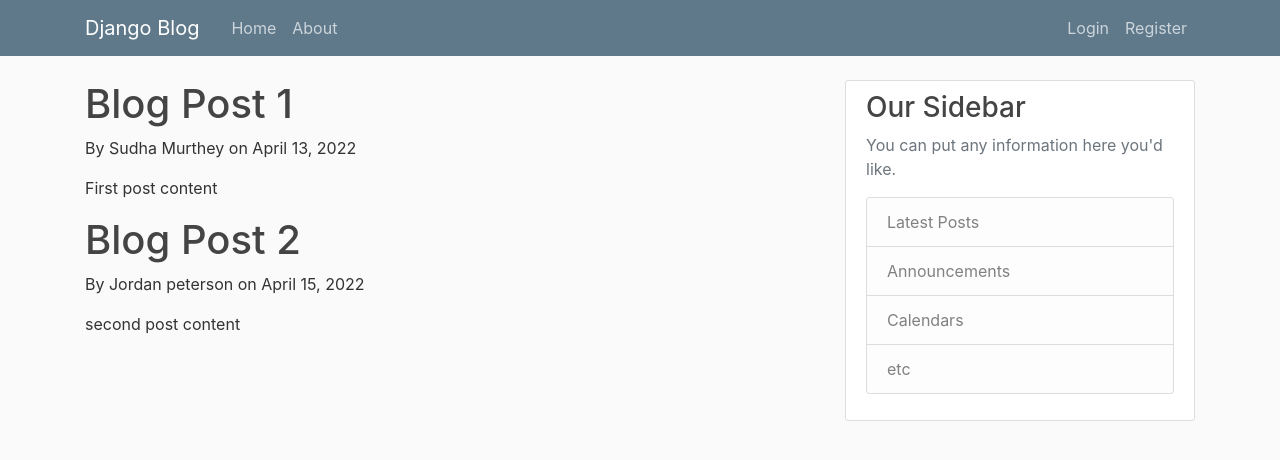
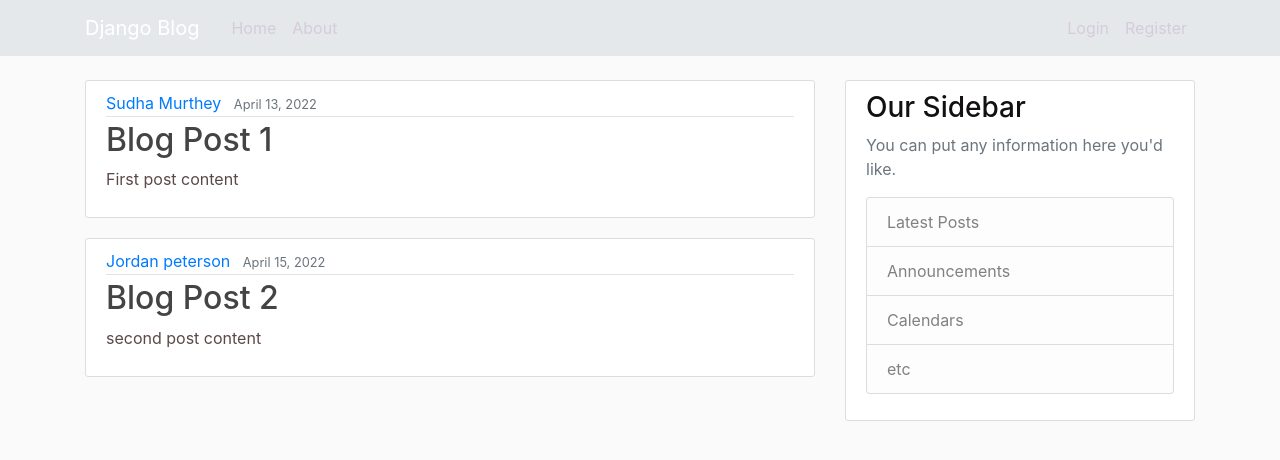
Before and after one commit to resarurkar/carrental, a Django app: page /blog/ in a window 1280 px wide. Shown: the top 460 px of the page. Run offline with Django 3.2, Linux system fonts and the light colour scheme; some libraries are stand-ins or nearby versions.

Commit message:
color changes and url navigations updated

```diff
--- a/blog/static/blog/main.css
+++ b/blog/static/blog/main.css
@@ -1,11 +1,11 @@
 body {
     background: #fafafa;
-    color: #333333;
+    color: #5b4848;
     margin-top: 5rem;
   }
 
   h1, h2, h3, h4, h5, h6 {
-    color: #444444;
+    color: #121010;
   }
 
   ul {
@@ -13,15 +13,15 @@ body {
   }
 
   .bg-steel {
-    background-color: #5f788a;
+    background-color: #e5e8eb;
   }
 
   .site-header .navbar-nav .nav-link {
-    color: #cbd5db;
+    color: #d5cbdb;
   }
 
   .site-header .navbar-nav .nav-link:hover {
-    color: #ffffff;
+    color: #04442a;
   }
 
   .site-header .navbar-nav .nav-link.active {
--- a/blog/templates/blog/home.html
+++ b/blog/templates/blog/home.html
@@ -1,8 +1,15 @@
 {% extends "blog/base.html" %}
 {% block content %}
     {% for post in posts %}
-        <h1>{{ post.title }}</h1>
-        <p>By {{ post.author }} on {{ post.date_posted }}</p>
-        <p> {{post.content}}</p>
+        <article class="media content-section">
+            <div class="media-body">
+            <div class="article-metadata">
+                <a class="mr-2" href="#">{{ post.author }}</a>
+                <small class="text-muted">{{ post.date_posted }}</small>
+            </div>
+            <h2><a class="article-title" href="#">{{ post.title }}</a></h2>
+            <p class="article-content">{{ post.content }}</p>
+            </div>
+        </article>
     {% endfor %}
 {% endblock content %}
```
